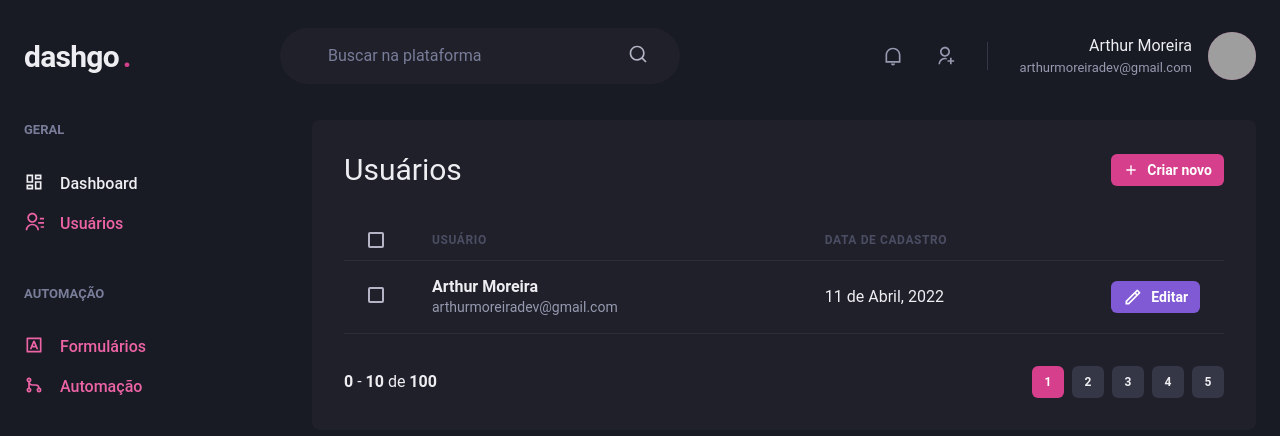
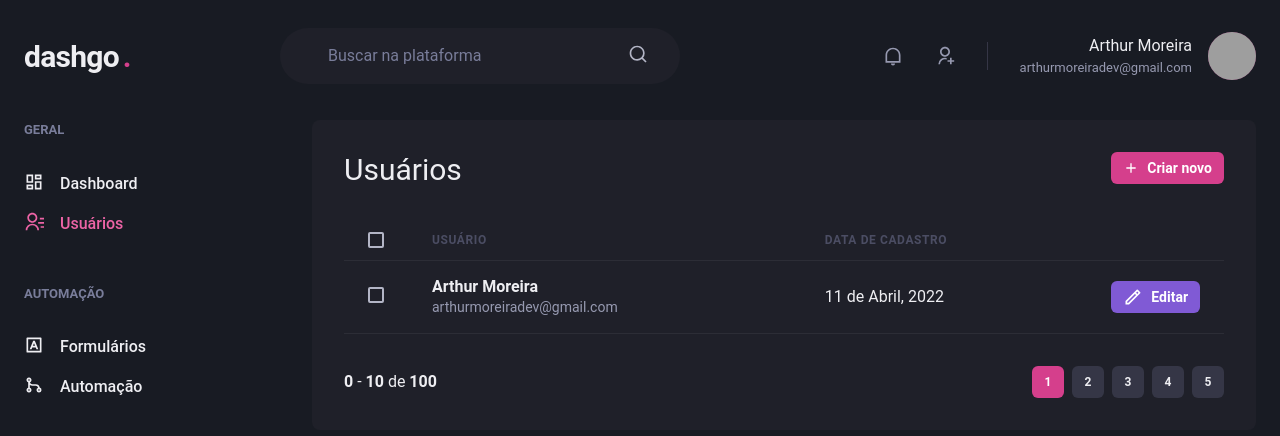
Before and after one commit to ArthurMCS/dashgo, a Next.js app: page /users in a window 1280 px wide. Shown: the top 436 px of the page. Built offline with nearby package versions, Linux system fonts and the light colour scheme; grey boxes are pictures that could not be loaded.

Commit message:
configure react use form and create sign in form functionality

```diff
--- a/package.json
+++ b/package.json
@@ -19,6 +19,7 @@
     "react": "^17",
     "react-apexcharts": "^1.4.0",
     "react-dom": "^17",
+    "react-hook-form": "^7.38.0",
     "react-icons": "^4.6.0"
   },
   "devDependencies": {
--- a/src/components/ActiveLink.tsx
+++ b/src/components/ActiveLink.tsx
@@ -8,15 +8,17 @@ interface ActiveLinkProps extends LinkProps{
 }
 
 export default function ActiveLink({children, shouldMatchExactHref, ...rest}: ActiveLinkProps ) {
-  const { asPath } = useRouter()
+  const { pathname } = useRouter()
 
   let isActive = false;
 
-  if(shouldMatchExactHref && (asPath === rest.href || asPath === rest.as)){
+  if(shouldMatchExactHref && (pathname === rest.href || pathname === rest.as)){
     isActive = true;
   }
 
-  if(!shouldMatchExactHref && (asPath.startsWith(String(rest.href))  || asPath.startsWith(String(rest.as)))){
+  if(!shouldMatchExactHref &&
+    (pathname.startsWith(String(rest.href)) ||
+    pathname.startsWith(String(rest.as)))) {
     isActive = true;
   }
 
--- a/src/components/Sidebar/SidebarNav.tsx
+++ b/src/components/Sidebar/SidebarNav.tsx
@@ -13,8 +13,8 @@ export default function SidebarNav() {
         </NavSection>
 
         <NavSection title="AUTOMAÇÃO">
-            <NavLink icon={RiInputMethodLine} href="/">Formulários</NavLink>
-            <NavLink icon={RiGitMergeLine} href="/">Automação</NavLink>
+            <NavLink icon={RiInputMethodLine} href="#">Formulários</NavLink>
+            <NavLink icon={RiGitMergeLine} href="#">Automação</NavLink>
         </NavSection>
     </Stack>
   )
--- a/src/pages/users/create.tsx
+++ b/src/pages/users/create.tsx
@@ -1,7 +1,7 @@
 import { Box, Button, Divider, Flex, Heading, HStack, SimpleGrid, VStack } from '@chakra-ui/react'
 import Link from 'next/link'
 import React from 'react'
-import Input from '../../components/Form/Input'
+import { Input } from '../../components/Form/Input'
 import Header from '../../components/Header'
 import Sidebar from '../../components/Sidebar'
 
--- a/src/pages/users/index.tsx
+++ b/src/pages/users/index.tsx
@@ -29,14 +29,13 @@ export default function UserList() {
                 flex="1"
                 borderRadius={8}
                 bg="gray.800"
-                p="8"
+                p={["5", "8"]}
             >
                 <Flex
                     mb="8"
                     justify="space-between"
-                    align="center"
                 >
-                    <Heading size="lg" fontWeight="normal">Usuários</Heading>
+                    <Heading size="lg" fontWeight="normal" >Usuários</Heading>
 
                    <Link href="/users/create" passHref>
                     <Button
```
Also changed, not shown: src/components/Form/Input.tsx (+5 -2 lines), src/pages/index.tsx (+17 -1 lines), 1 other file (tests, documents, lock files or other folders).
